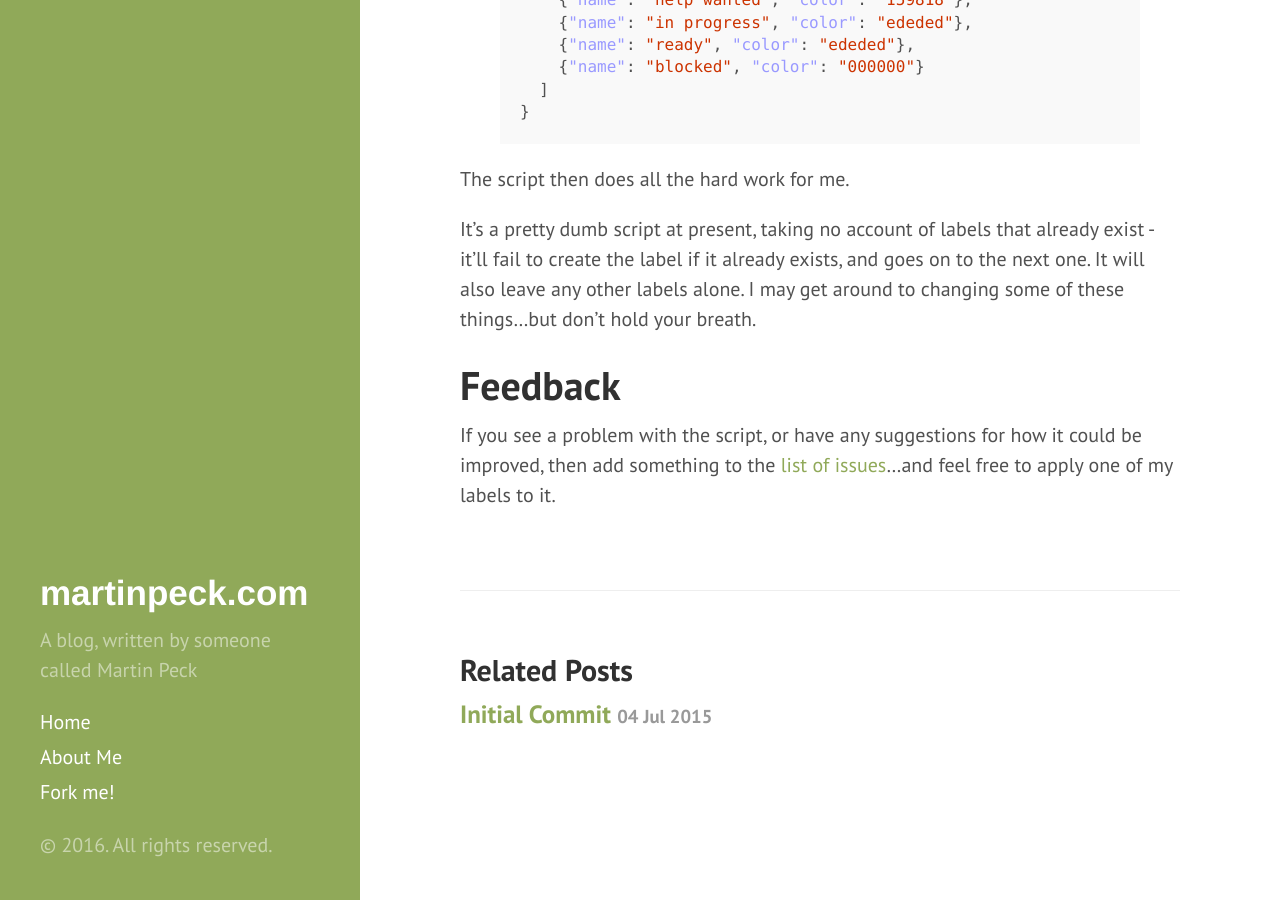
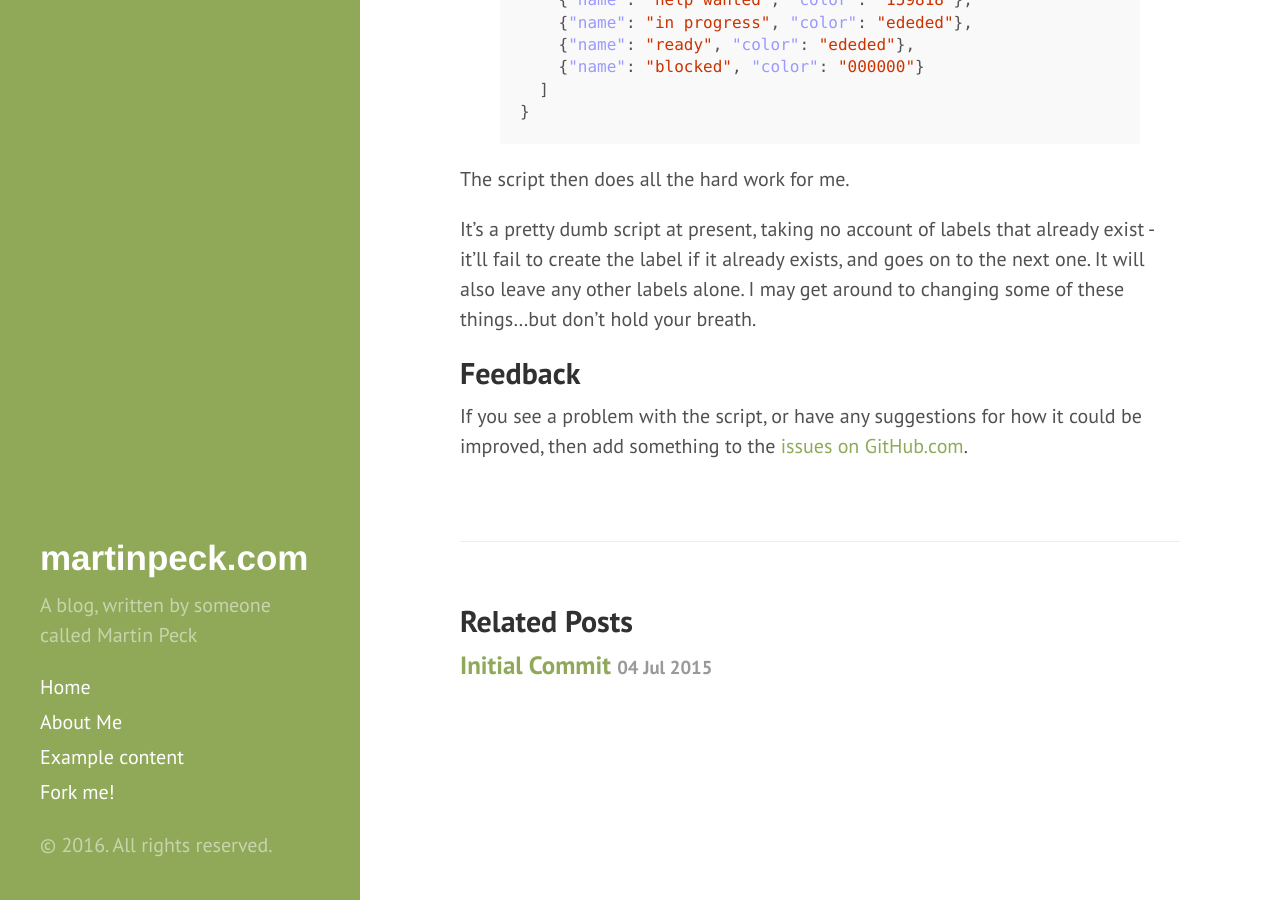
Before and after one commit to martinpeck/martinpeck.github.io, a Jekyll site: the page built from _posts/2015-07-10-creating-github-issue-labels.markdown, in a window 1280 px wide and 900 px high, scrolled down 807 px. Built offline with Jekyll 4.4.1, drawn with Linux system fonts in a browser that asks for light colours.

```diff
--- a/_posts/2015-07-10-creating-github-issue-labels.markdown
+++ b/_posts/2015-07-10-creating-github-issue-labels.markdown
@@ -38,8 +38,8 @@ The script then does all the hard work for me.
 
 It's a pretty dumb script at present, taking no account of labels that already exist - it'll fail to create the label if it already exists, and goes on to the next one. It will also leave any other labels alone. I may get around to changing some of these things...but don't hold your breath.
 
-# Feedback
+## Feedback
 
-If you see a problem with the script, or have any suggestions for how it could be improved, then add something to the [list of issues][list_of_issues]...and feel free to apply one of my labels to it.
+If you see a problem with the script, or have any suggestions for how it could be improved, then add something to the [issues on GitHub.com][list_of_issues].
 
 [list_of_issues]:https://github.com/martinpeck/gh-issue-label-generator/issues
```
Also changed, not shown: stuff/styles.md (renamed from _drafts/2012-02-07-example-content.md, +1 -2 lines).
